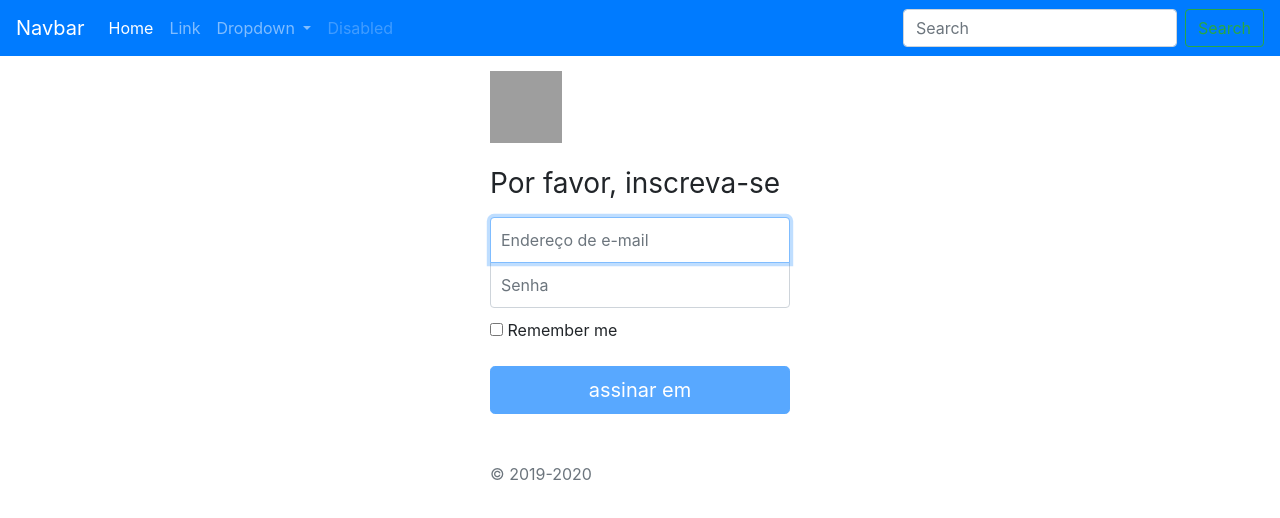
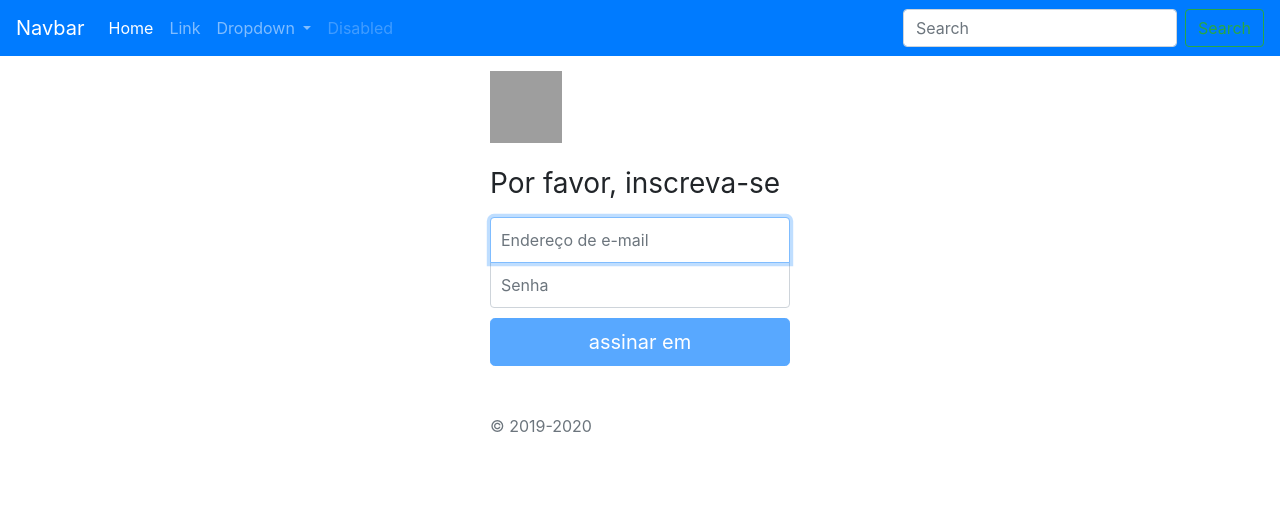
Before and after one commit to cassiorangel/Angular-8-Crud, an Angular app: page /login in a window 1280 px wide. Shown: the top 518 px of the page. Built offline with nearby package versions, Linux system fonts and the light colour scheme; grey boxes are pictures that could not be loaded.

Commit message:
Validando aplicando css

```diff
--- a/src/app/auth/login/login.component.html
+++ b/src/app/auth/login/login.component.html
@@ -2,15 +2,24 @@
     <img class="mb-4" src="https://getbootstrap.com/docs/4.0/assets/brand/bootstrap-solid.svg" alt="" width="72"
         height="72">
     <h1 class="h3 mb-3 font-weight-normal">Por favor, inscreva-se</h1>
+
+
     <label for="inputEmail" class="sr-only">Endereço de e-mail </label>
-    <input type="email" formControlName="email" class="form-control" placeholder="Endereço de e-mail" autofocus>
+    <input type="email"
+        formControlName="email"
+        [ngClass]="aplicaCssError('email')"
+        class="form-control"
+        placeholder="Endereço de e-mail"
+        autofocus>
+
+
     <label for="inputPassword" class="sr-only">Senha</label>
-    <input type="password" formControlName="senha" class="form-control" placeholder="Senha">
-    <div class="checkbox mb-3">
-        <label>
-            <input type="checkbox" value="remember-me"> Remember me
-        </label>
-    </div>
+    <input type="password"
+        formControlName="senha"
+        class="form-control"
+        [ngClass]="aplicaCssError('senha')"
+        placeholder="Senha">
+
     <button class="btn btn-lg btn-primary btn-block" type="submit" [disabled]="!loginForm.valid">assinar em</button>
     <p class="mt-5 mb-3 text-muted">&copy; 2019-2020</p>
 </form>
--- a/src/app/auth/login/login.component.ts
+++ b/src/app/auth/login/login.component.ts
@@ -21,6 +21,17 @@ export class LoginComponent implements OnInit {
     });
   }
 
+  aplicaCssError(campo) {
+    return {
+      'is-invalid': this.verificaValidTouched(campo),
+      'has-feedback': this.verificaValidTouched(campo),
+    }
+  }
+
+  verificaValidTouched(campo) {
+    return !this.loginForm.get(campo).valid && this.loginForm.get(campo).touched;
+  }
+
   onSubmit() {
     console.log(this.loginForm.value)
   }
```
